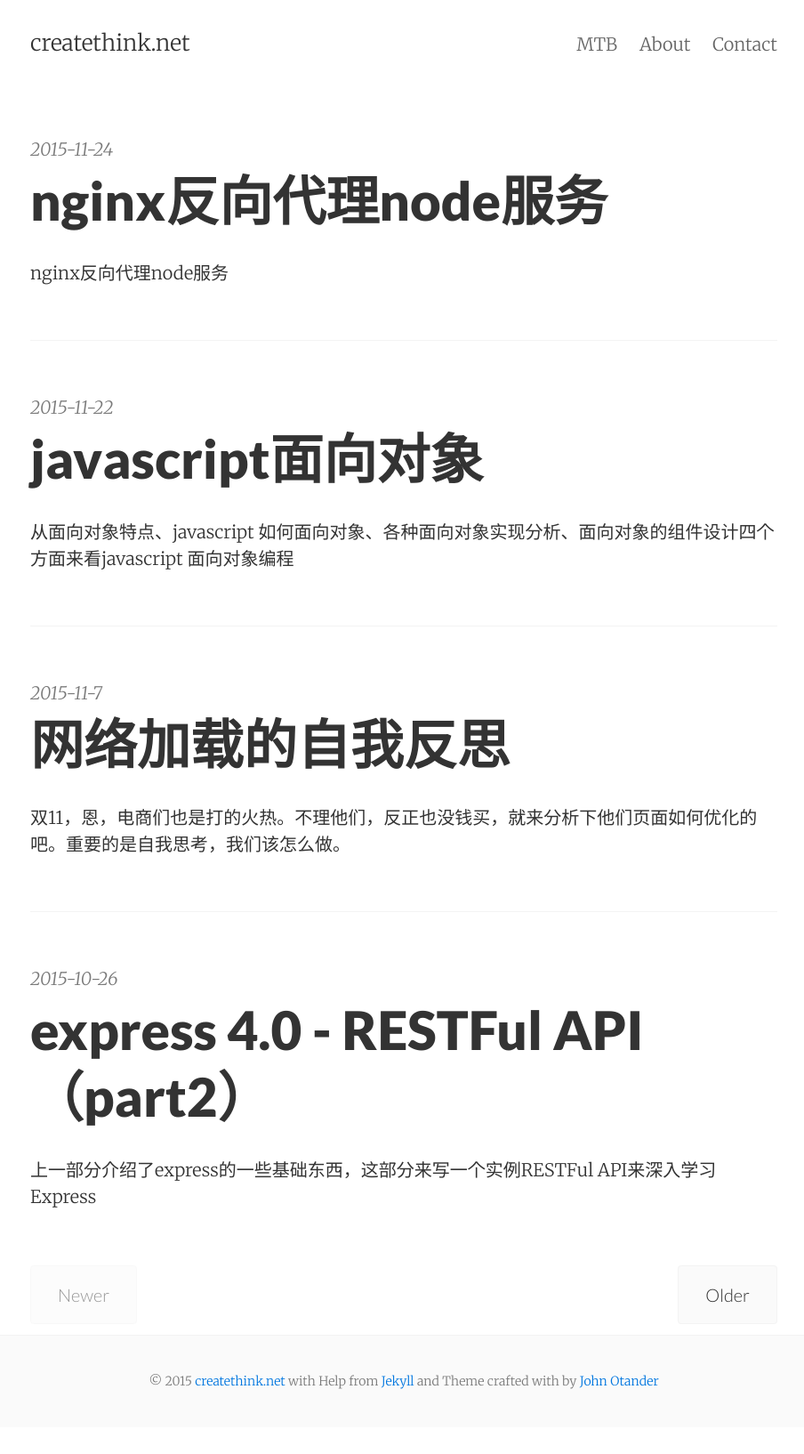
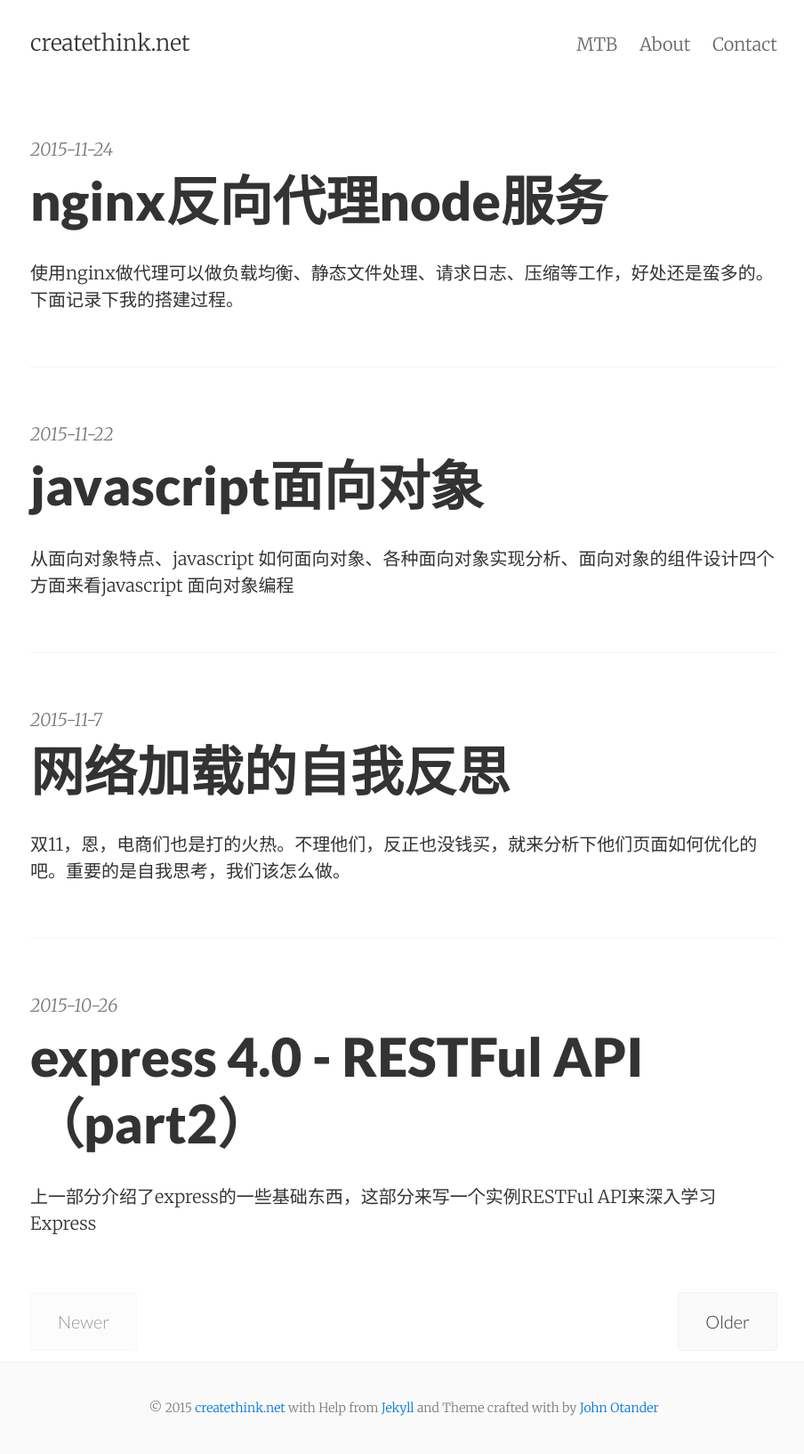
Before and after one commit to tudousi/tudousi.github.io, a Jekyll site: the page built from index.html, in a window 1280 px wide. Shown: the whole page at 89% size, without its empty margins (186-1090 px from the left). Built offline with Jekyll 4.4.1, drawn with Linux system fonts in a browser that asks for light colours; the list of posts is cut into pages by our own code; comment, search, counter and statistics services are not loaded; before the commit the page ends 1604 px from its top, so only the background shows below that.

Commit message:
修改描述文字

```diff
--- a/_posts/node/2015-11-24-nginx-proxy-node.md
+++ b/_posts/node/2015-11-24-nginx-proxy-node.md
@@ -1,7 +1,7 @@
 ---
 layout:     post
 title:      nginx反向代理node服务
-summary:    nginx反向代理node服务
+summary:    使用nginx做代理可以做负载均衡、静态文件处理、请求日志、压缩等工作，好处还是蛮多的。下面记录下我的搭建过程。
 categories: node
 tags:       [nginx反向代理node, node反向代理]
 ---
```
